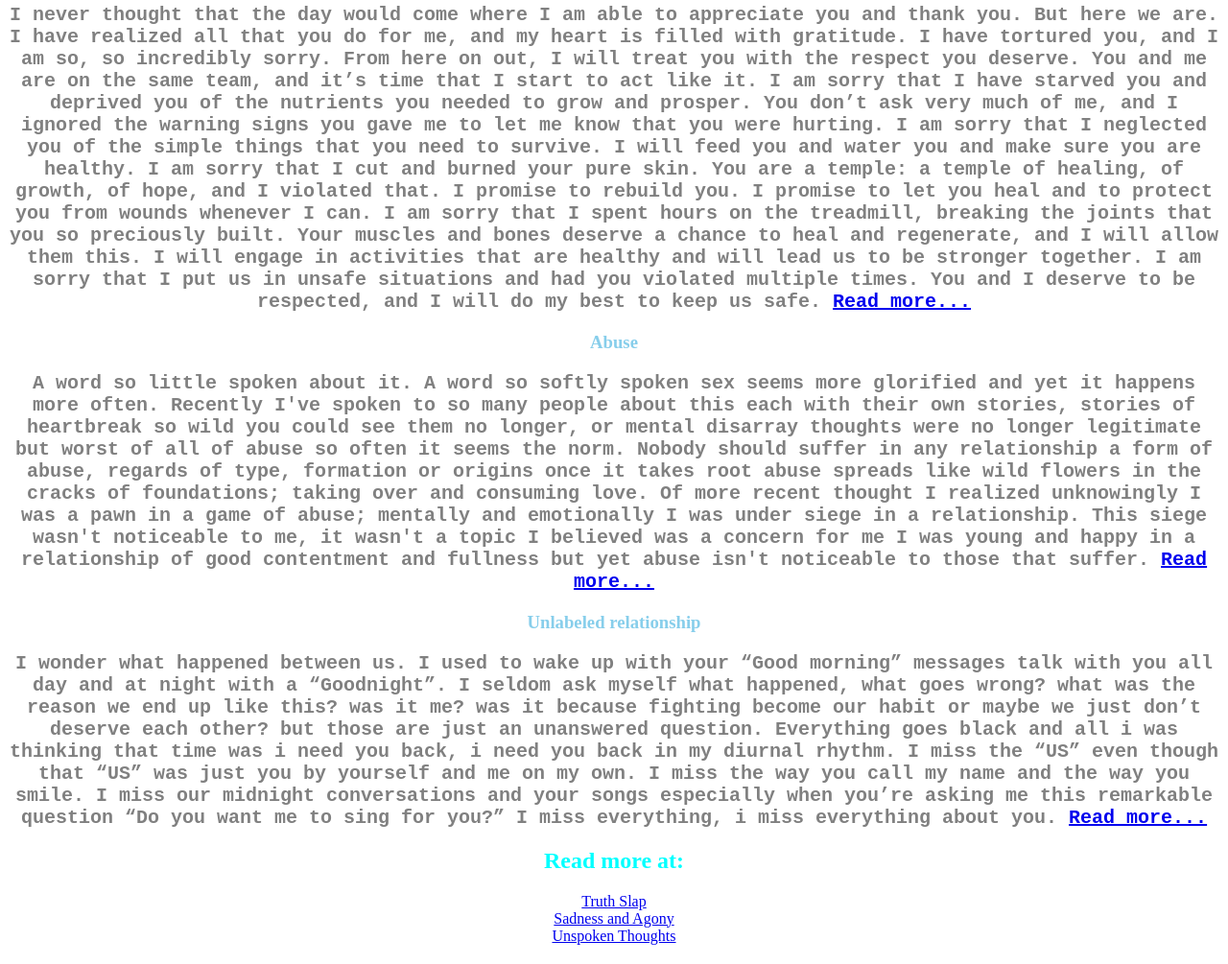
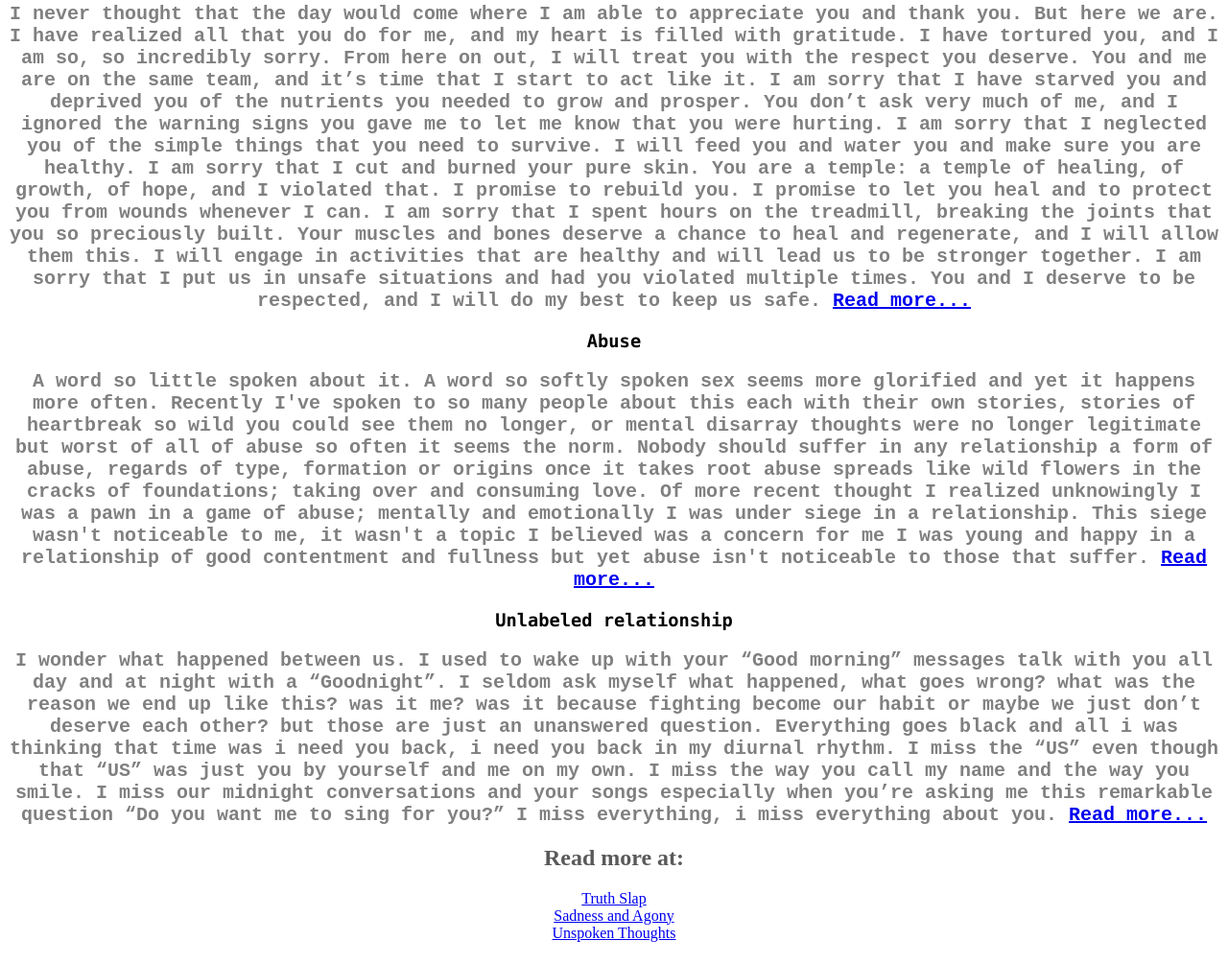
Before and after one commit to SalinguhayMaritess/Exercise5, a plain HTML site: page index.html in a window 1280 px wide. Shown: the part 789-1794 px from the top of the page at 96% size. Drawn offline with Linux system fonts and the light colour scheme.

Commit message:
Update index.html

```diff
--- a/index.html
+++ b/index.html
@@ -7,17 +7,20 @@
 		h1  {
   color: white;
   text-align: center;
+  font-family: Lucida Console;
   background-color: #009999;
 
 }
 
 		h3 {
-  color: skyblue;
+  color: black;
+  background-color: #009999
   text-align: center;
+  font-family: Lucida Console;
 }
 
 		h2 {
-  color: cyan;
+  color: #595959;
   text-align: center;
 }
 
```
